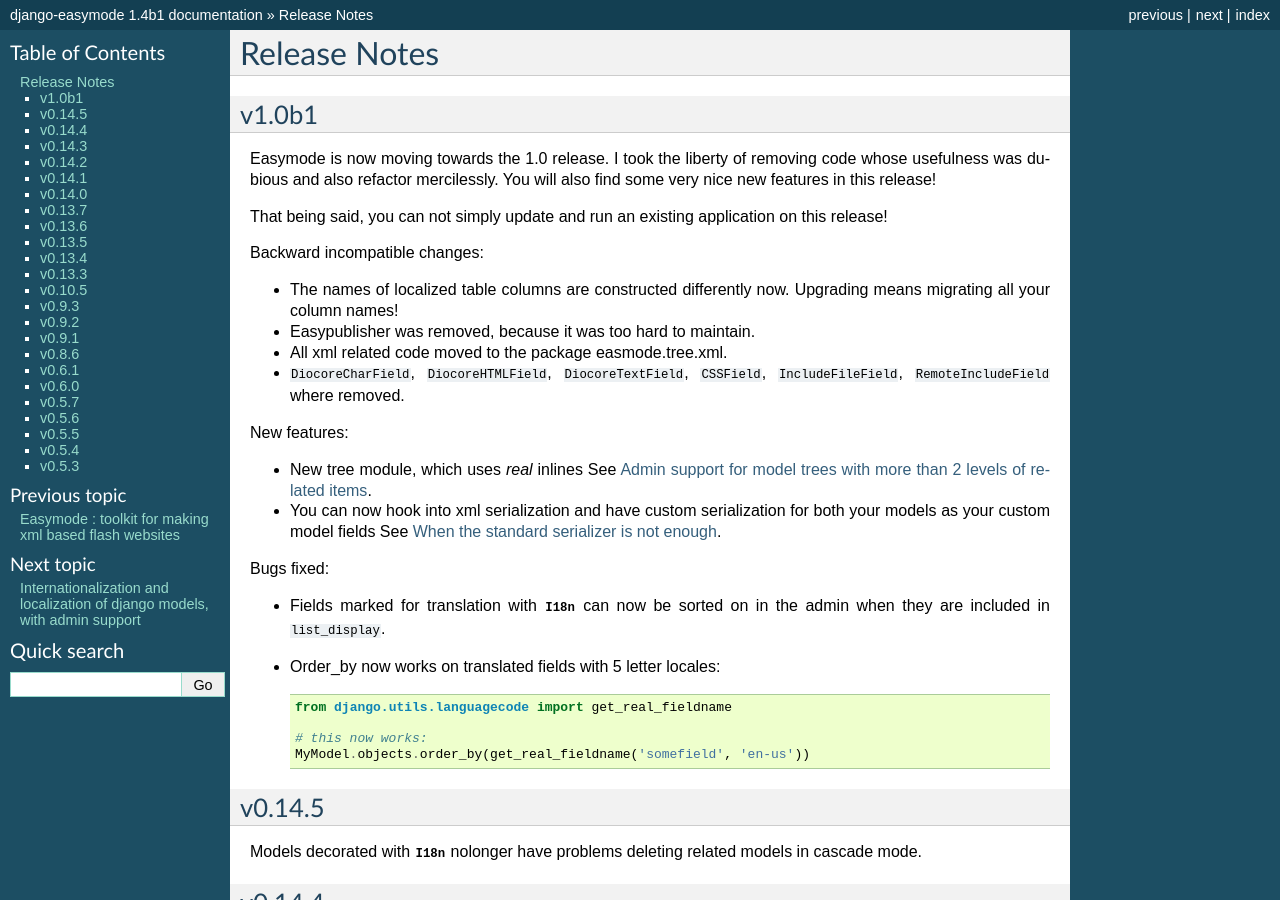
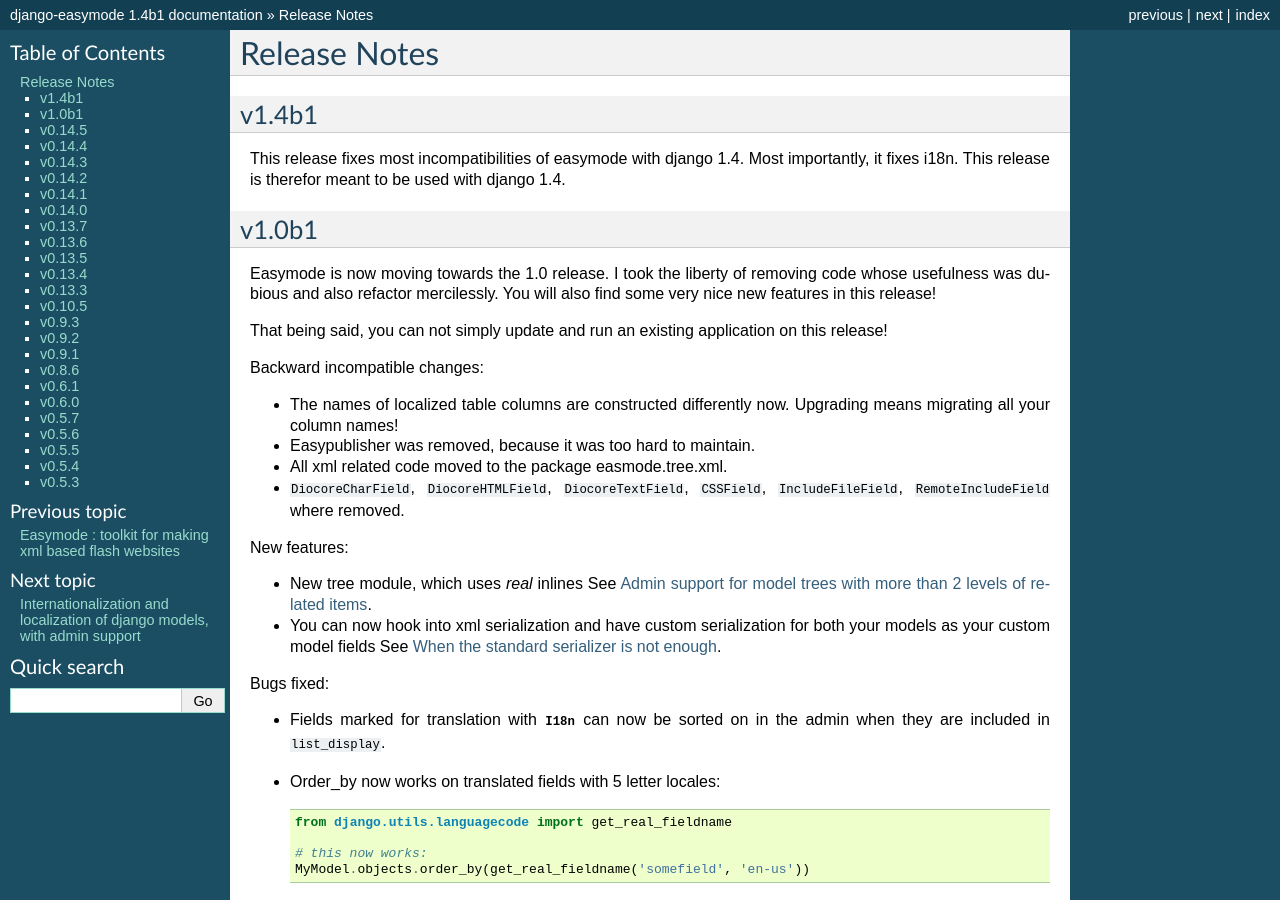
Before and after one commit to specialunderwear/django-easymode, a Sphinx documentation site: the page built from docs/changes.rst, in a window 1280 px wide and 900 px high. Built offline with Sphinx 7.4.7, drawn with Linux system fonts in a browser that asks for light colours.

Commit message:
Updated changelog.

```diff
--- a/docs/changes.rst
+++ b/docs/changes.rst
@@ -1,5 +1,12 @@
 Release Notes
 =============
+
+v1.4b1
+------
+
+This release fixes most incompatibilities of easymode with django 1.4.
+Most importantly, it fixes i18n. This release is therefor meant to be
+used with django 1.4.
 
 v1.0b1
 ------
```
